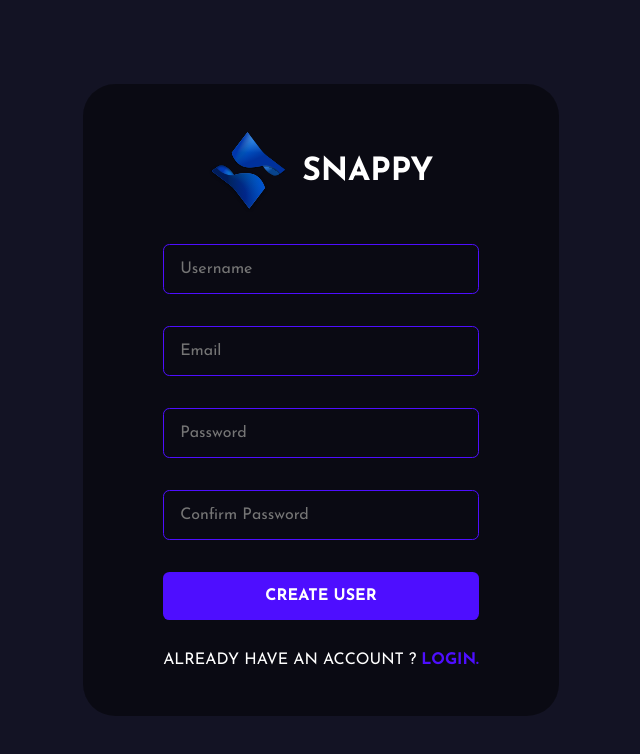
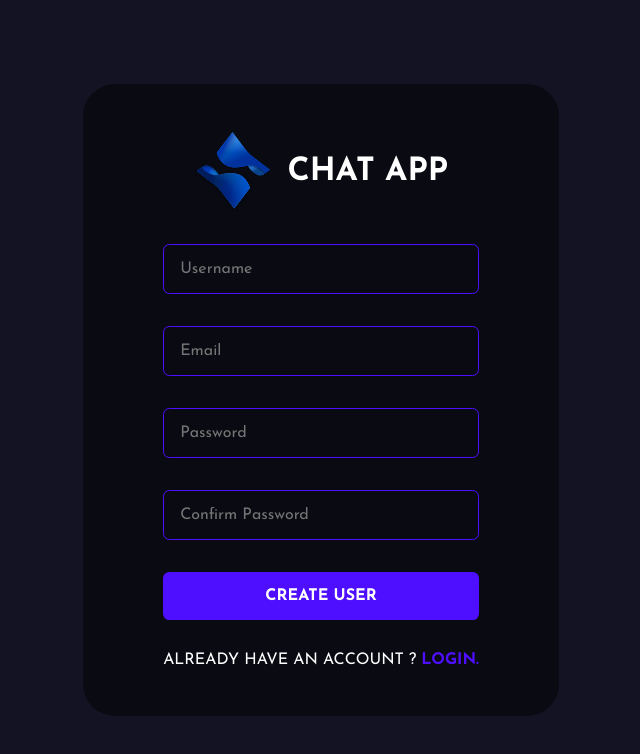
Before and after one commit to karishma1900/Chat-App-Reactjs, a React (Create React App) app in the folder public/: page /register in a window 1280 px wide. Shown: the top 754 px of the page, without its empty margins (319-959 px from the left). Built offline with nearby package versions, Linux system fonts and the light colour scheme; no server answers.

Commit message:
Update Register.jsx

```diff
--- a/public/src/pages/Register.jsx
+++ b/public/src/pages/Register.jsx
@@ -90,7 +90,7 @@ export default function Register() {
         <form action="" onSubmit={(event) => handleSubmit(event)}>
           <div className="brand">
             <img src={Logo} alt="logo" />
-            <h1>snappy</h1>
+            <h1>Chat App</h1>
           </div>
           <input
             type="text"
```
